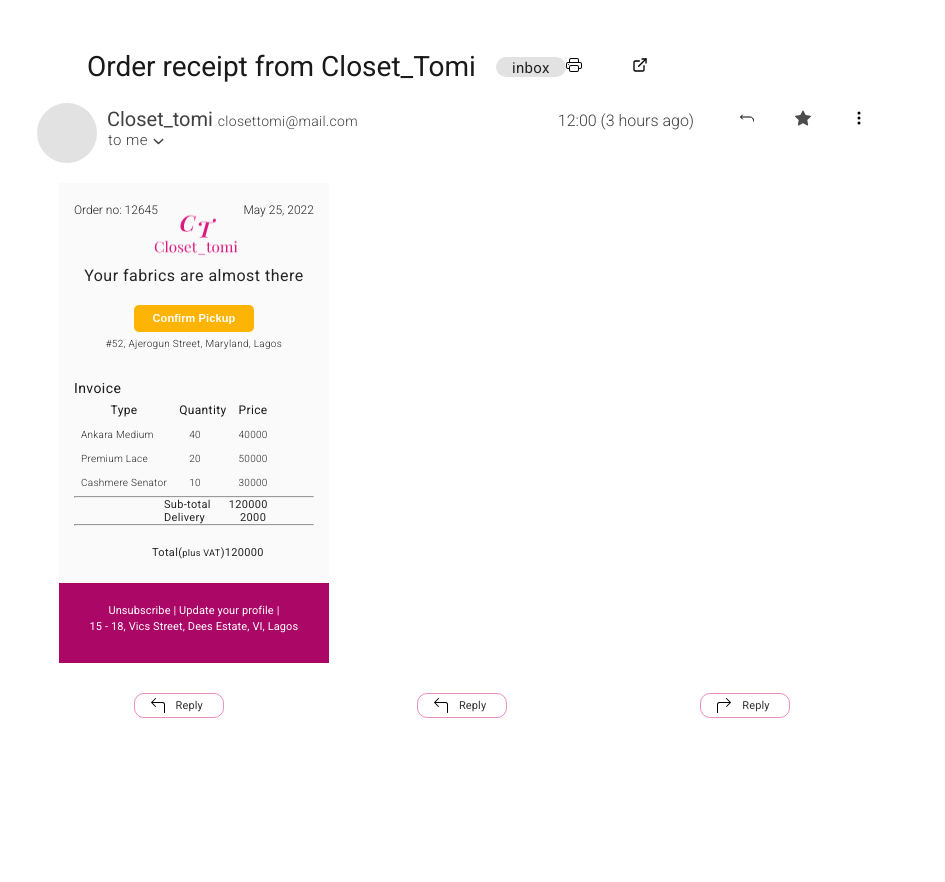
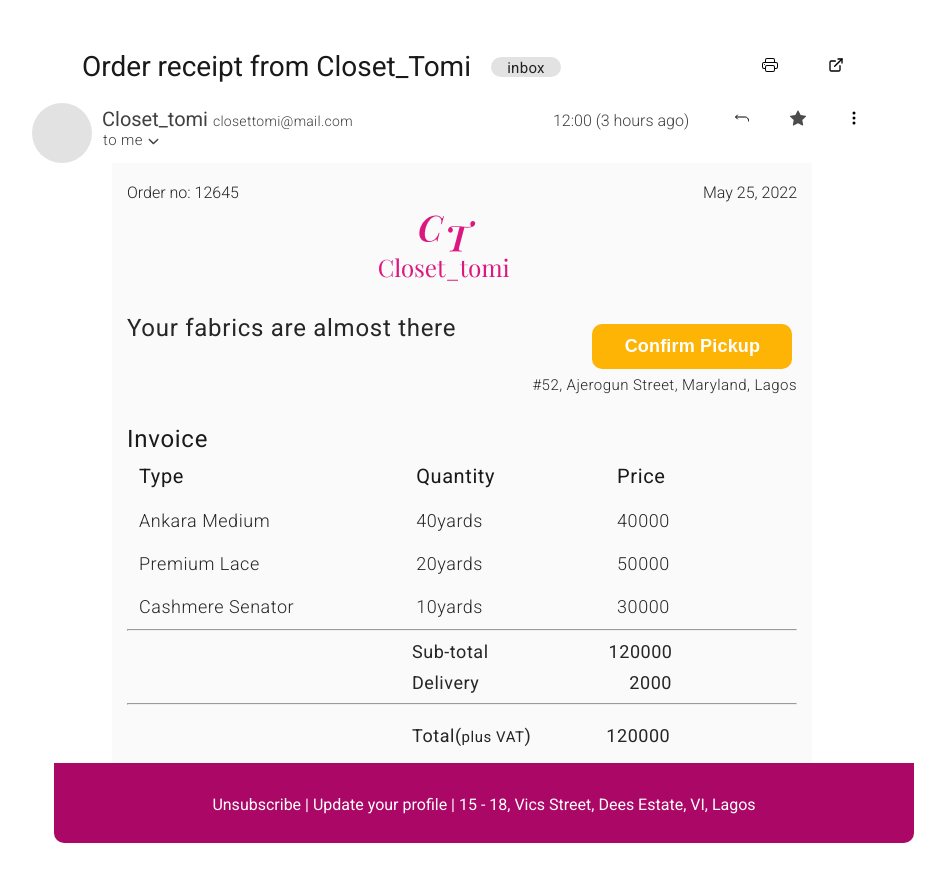
Before and after one commit to patkoton/closet-tomi, a React (Create React App) app: page / in a window 1280 px wide. Shown: the top 882 px of the page, without its empty margins (178-1123 px from the left). Before the commit the page ends 800 px from the top, so only its background shows below. Built offline with nearby package versions, Linux system fonts and the light colour scheme.

Commit message:
Desktop View Done

```diff
--- a/src/components/Body.jsx
+++ b/src/components/Body.jsx
@@ -1,6 +1,7 @@
 import React from 'react'
 import '../index.css';
-import Logo from '../images/LOGO(1).png';
+import Logo from '../images/LOGO.Mobile.png';
+import LoGo from '../images/LOGO.Desktop.png';
 import data from '../data'
 
 const Body = () => {
@@ -13,8 +14,9 @@
         <p className='may'>May 25, 2022</p>
       </div>
       <img src={Logo} alt="" className='logo' />
+      <img src={LoGo} alt="" className='loGo' />
 
-      <div>
+      <div className='fabconf'>
         <p className='fabrics'>Your fabrics are almost there</p>
         <div>
           <button className='confp'><b>Confirm Pickup</b></button>
@@ -36,7 +38,7 @@
               <tbody className='td'>
                 <tr>
                   <td>{item.type}</td>
-                  <td className='iq'>{item.quantity}</td>
+                  <td className='iq'>{item.quantity}yards</td>
                   <td>{item.price}</td>
                 </tr>
               </tbody>
@@ -56,8 +58,8 @@
         <hr style={{marginBottom: "20px"}} />
 
         <div className='st'>
-        <p className='stp' style={{marginLeft: "-12px"}}>Total(<small>plus VAT</small>)  </p>
-        <p className='stp' style={{marginBottom: "10px"}}>{sumQ}</p>
+        <p className='stpt'>Total(<small>plus VAT</small>)</p>
+        <p className='stpta'>{sumQ}</p>
         </div>
     </div>
   )
--- a/src/components/Footer.jsx
+++ b/src/components/Footer.jsx
@@ -9,6 +9,11 @@
               <Link to="" className='uns'>Unsubscribe</Link> | <Link to="" className='uns'>Update your profile</Link> | <br />
               15 - 18, Vics Street, Dees Estate, VI, Lagos
             </p>
+
+          <p className='unsd'>
+              <Link to="" className='unsd'>Unsubscribe</Link> | <Link to="" className='unsd'>Update your profile</Link> |
+              15 - 18, Vics Street, Dees Estate, VI, Lagos
+            </p>
         </div>
   )
 }
--- a/src/components/Top.jsx
+++ b/src/components/Top.jsx
@@ -15,7 +15,7 @@
         <BsStarFill className={`ai ${cls}`} type="button" onClick={() => setCls((cls) => (cls === "clz" ? "rod" : "clz"))} />
 
         <div className='bsp'>
-          <BsPrinter type='button' style={{cursor: "pointer"}} onClick={() => window.print()} />
+          <BsPrinter type='button' style={{cursor: "pointer", marginLeft: "-130px"}} onClick={() => window.print()} />
 
           <FiExternalLink style={{marginLeft: "50px", cursor: "pointer"}} type='button' />
         </div>
--- a/src/index.css
+++ b/src/index.css
@@ -28,6 +28,7 @@
 /* Top Component */
 .top {
   display: flex;
+  justify-content: space-between;
   align-items: center;
 }
 
@@ -182,11 +183,13 @@
 }
 
 .logo {
-  width: 84px;
-  height: 50px;
   margin-left: 80px;
   margin-top: -10px;
   cursor: pointer;
+}
+
+.loGo {
+  display: none;
 }
 
 .fabrics {
@@ -251,12 +254,12 @@
   color: rgba(0, 0, 0, 0.85);
 }
 
+table {
+  text-align: left;
+}
+
 th, td {
   padding: 5px;
-}
-
-.iq {
-  padding-left: 15px;
 }
 
 .st {
@@ -264,7 +267,7 @@
   margin-left:90px;
 }
 
-.stp {
+.stp, .stpt, .stpta {
   font-weight: 400;
   font-size: 11px;
   line-height: 13px;
@@ -294,6 +297,14 @@
 
 }
 
+.stpt {
+  margin-left: -12px;
+}
+
+.stpta {
+  margin-bottom: 10px;
+}
+
 /* Footer Component */
 .purple {
   width: 270px;
@@ -312,6 +323,10 @@
   letter-spacing: 0.01em;
   color: #FFFFFF;
   text-decoration: none;
+}
+
+.unsd {
+  display: none;
 }
 
 /* Button Component */
@@ -448,4 +463,135 @@
     display: inline-block;
     margin-right: 40px;
   }
+
+  /* Body Component */
+  .body {
+    width: 700px;
+    height: 600px;
+    background: rgba(245, 245, 245, 0.51);
+    margin: 0px 80px;
+  }
+
+  .order-no {
+    font-size: 16px;
+    line-height: 19px;
+  }
+
+  .may {
+    font-size: 16px;
+    line-height: 19px;
+  }
+
+  .logo {
+    display: none;
+  }
+
+  .loGo {
+    display: block;
+    margin: 0px 0px 20px 250px;
+    cursor: pointer;
+  }
+
+  .fabconf {
+    display: flex;
+    justify-content: space-between;
+  }
+
+  .fabrics {
+    font-size: 24px;
+    line-height: 38px;
+  }
+
+  .confp {
+    width: 200px;
+    height: 45px;
+    border-radius: 10px;
+    font-size: 18px;
+    line-height: 27px;
+  }
+
+  .street {
+    font-size: 15px;
+    line-height: 20px;
+  }
+
+  .invoice {
+    font-weight: 500;
+    font-size: 24px;
+    line-height: 28px;
+  }
+
+  .th {
+    font-size: 20px;
+    line-height: 23px;
+  }
+
+  .td {
+    font-size: 18px;
+    line-height: 21px;
+  }
+
+  table {
+    text-align: left;
+    margin-left: 10px;
+  }
+
+  th, td {
+    padding: 10px 120px 10px 0px;
+  }
+
+  .st {
+      margin: 10px 0px;
+  }
+
+  .stp, .stpt, .stpq, .stpd, .stpta {
+    font-size: 18px;
+    line-height: 21px;
+
+  }
+
+  .stp, .stpq, .stpt {
+    margin-left: 285px;
+  }
+
+  .stpq {
+    margin-left: 120px;
+  }
+
+  .stpd {
+    margin-left: 150px;
+  }
+
+  .stpta {
+    margin-left: 75px;
+  }
+
+  /* Footer Component */
+  .purple {
+    width: 100%;
+    text-align: center;
+    border-bottom-left-radius: 10px;
+    border-bottom-right-radius: 10px;
+  }
+
+  .uns {
+    display: none;
+  }
+
+  .unsd {
+    display: inline-block;
+    font-style: normal;
+    font-weight: 400;
+    font-size: 16px;
+    line-height: 24px;
+    color: #FFFFFF;
+    text-decoration: none;
+    margin-top: 5px;
+  }
+
+  /* Button Component */
+  .button {
+    display: none;
+  }
+
 }
```
Also changed, not shown: src/images/LOGO.Desktop.png (added), src/images/LOGO.Mobile.png (renamed from src/images/LOGO(1).png).
